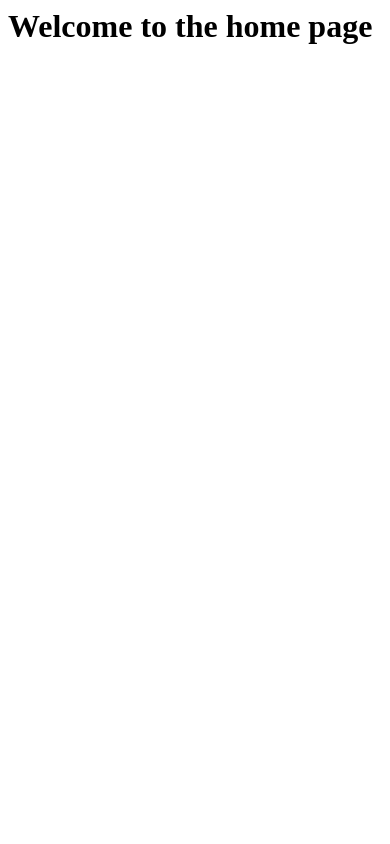
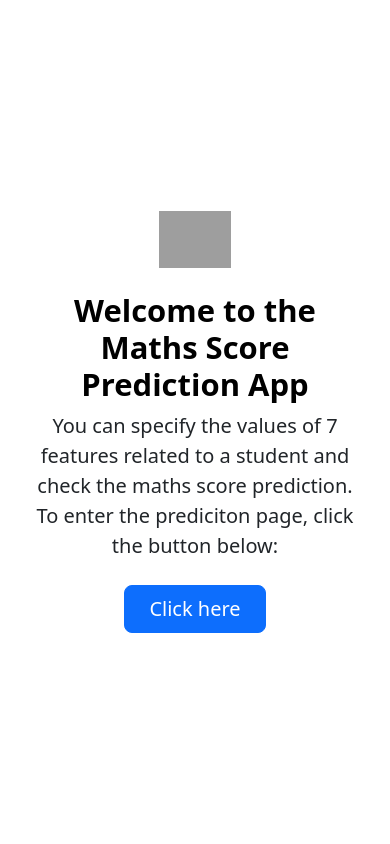
Before and after one commit to shazam37/ML_Project, a Flask app: page / in a window 390 px wide. Run offline with Flask 3, Linux system fonts and the light colour scheme; grey boxes are pictures that could not be loaded.

Commit message:
Beautify the website

```diff
--- a/templates/index.html
+++ b/templates/index.html
@@ -1 +1,40 @@
-<h1>Welcome to the home page</h1>
+<!DOCTYPE html>
+<html lang="en">
+<head>
+    <meta charset="UTF-8">
+    <meta name="viewport" content="width=device-width, initial-scale=1.0">
+    <title>Document</title>
+    <link href="https://cdn.jsdelivr.net/npm/bootstrap@5.3.2/dist/css/bootstrap.min.css" rel="stylesheet" integrity="sha384-T3c6CoIi6uLrA9TneNEoa7RxnatzjcDSCmG1MXxSR1GAsXEV/Dwwykc2MPK8M2HN" crossorigin="anonymous">
+    <style>
+       .container {
+        width: 100%;
+        text-align: center;
+       }
+       body, html {
+        height: 100%;
+        text-align: center;
+        min-height: 100vh;
+        display: flex;
+        align-items: center;
+        justify-content: center;
+       }
+    </style>
+</head>
+<body>
+    <div class="container">
+        <div class="px-4 py-5 my-5 text-center" bis_skin_checked="1">
+            <img class="d-block mx-auto mb-4" src="https://png.pngtree.com/png-vector/20210330/ourmid/pngtree-math-png-image_3166138.jpg" alt="" width="72" height="57">
+            <h1 class="display-5 fw-bold text-body-emphasis">Welcome to the Maths Score Prediction App</h1>
+            <div class="col-lg-6 mx-auto" bis_skin_checked="1">
+            <p class="lead mb-4"> You can specify the values of 7 features related to a student and check the maths score prediction. To enter the prediciton page, click the button below: </p>
+            <div class="d-grid gap-2 d-sm-flex justify-content-sm-center" bis_skin_checked="1">
+                <form action="{{ url_for('predict_datapoint')}}">
+                <button type="submit" class="btn btn-primary btn-lg px-4 gap-3">Click here</button>
+                </form>
+            </div>
+            </div>
+        </div>
+    </div>
+</body>
+<script src="https://cdn.jsdelivr.net/npm/bootstrap@5.3.2/dist/js/bootstrap.bundle.min.js" integrity="sha384-C6RzsynM9kWDrMNeT87bh95OGNyZPhcTNXj1NW7RuBCsyN/o0jlpcV8Qyq46cDfL" crossorigin="anonymous"></script>
+</html>
```
Also changed, not shown: templates/home.html (+25 -3 lines).
